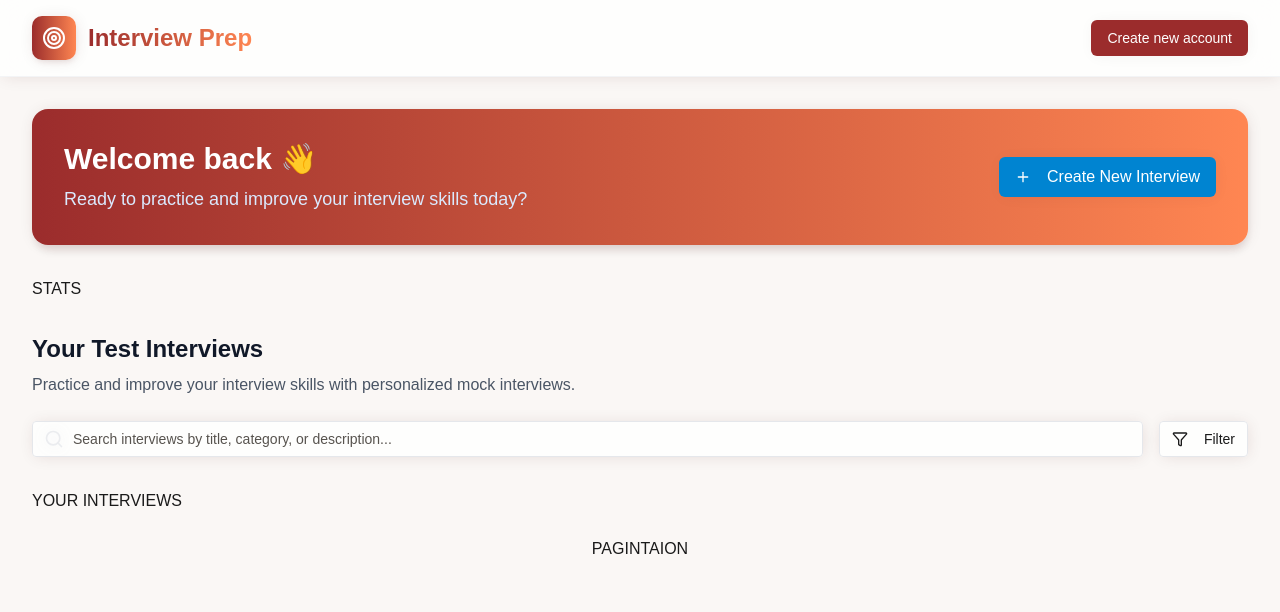
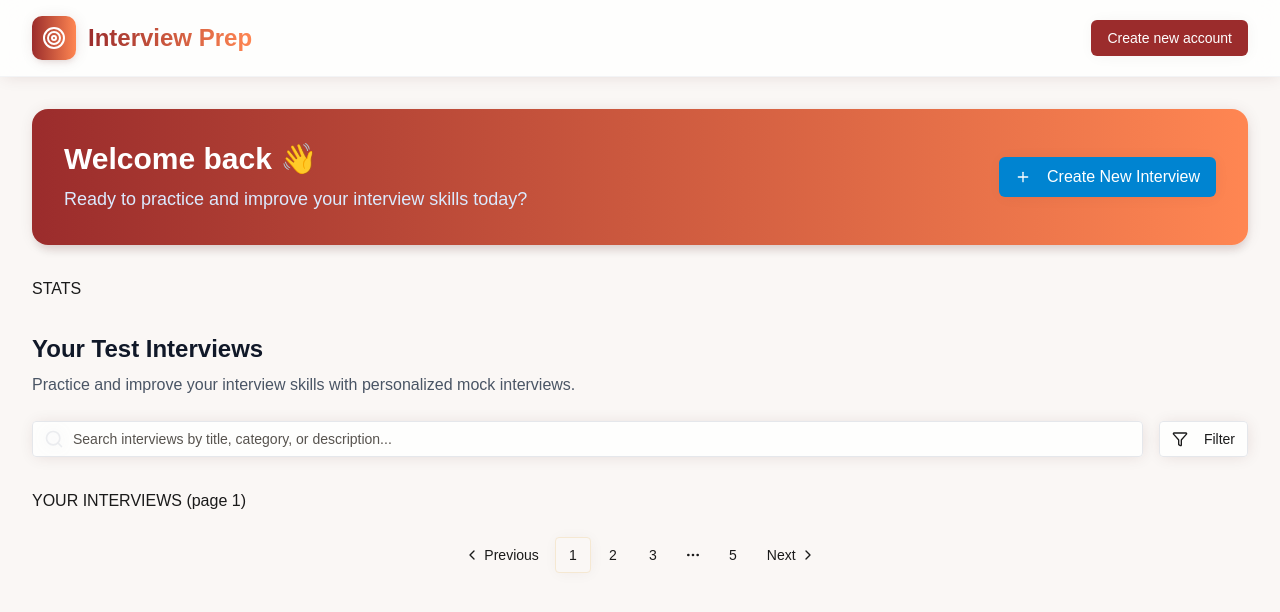
Before and after one commit to peterdinis/Interview-Prep, a Next.js app: page /dashboard in a window 1280 px wide. Shown: the top 612 px of the page. Built offline with nearby package versions, Linux system fonts and the light colour scheme.

Commit message:
infra: Start to updating dashboard WIP

```diff
--- a/components/dashboard/DashboardWrapper.tsx
+++ b/components/dashboard/DashboardWrapper.tsx
@@ -1,11 +1,53 @@
+"use client"
+
 import { Filter, Plus, Search } from "lucide-react";
-import type { FC } from "react";
+import { useState } from "react";
 import { Button } from "../ui/button";
 import { Input } from "../ui/input";
+import {
+  Pagination,
+  PaginationContent,
+  PaginationItem,
+  PaginationLink,
+  PaginationPrevious,
+  PaginationNext,
+  PaginationEllipsis,
+} from "../ui/pagination";
 
-const DashboardWrapper: FC = () => {
+const DashboardWrapper = () => {
+  const [currentPage, setCurrentPage] = useState(1);
+  const totalPages = 5;
+
+  const handlePageChange = (page: number) => {
+    if (page >= 1 && page <= totalPages) {
+      setCurrentPage(page);
+    }
+  };
+
+  const getPageNumbers = () => {
+    const delta = 2;
+    const range: number[] = [];
+
+    for (let i = Math.max(2, currentPage - delta); i <= Math.min(totalPages - 1, currentPage + delta); i++) {
+      range.push(i);
+    }
+
+    if (currentPage - delta > 2) {
+      range.unshift(-1);
+    }
+    if (currentPage + delta < totalPages - 1) {
+      range.push(-2);
+    }
+
+    range.unshift(1);
+    if (totalPages > 1) range.push(totalPages);
+
+    return range;
+  };
+
   return (
     <main className="relative max-w-7xl mx-auto px-4 sm:px-6 lg:px-8 py-8">
+      {/* Welcome Banner */}
       <div className="mb-8 animate-fade-in-up">
         <div className="bg-gradient-to-r from-primary to-secondary rounded-2xl p-8 text-white shadow-xl">
           <div className="flex flex-col lg:flex-row lg:items-center lg:justify-between">
@@ -16,10 +58,7 @@ const DashboardWrapper: FC = () => {
               </p>
             </div>
             <div className="mt-6 lg:mt-0">
-							<Button
-								className="bg-sky-600 hover:bg-sky-900 rounded-lg text-base"
-								size="lg"
-							>
+              <Button className="bg-sky-600 hover:bg-sky-900 rounded-lg text-base" size="lg">
                 <Plus className="h-7 w-7 mr-2" />
                 Create New Interview
               </Button>
@@ -28,26 +67,21 @@ const DashboardWrapper: FC = () => {
         </div>
       </div>
 
-			<div className="grid grid-cols-1 md:grid-cols-2 lg:grid-cols-4 gap-6 mb-8">
-				STATS
-			</div>
+      {/* Stats */}
+      <div className="grid grid-cols-1 md:grid-cols-2 lg:grid-cols-4 gap-6 mb-8">STATS</div>
 
+      {/* Header Section */}
       <div className="mb-8">
         <div className="flex flex-col sm:flex-row sm:items-center sm:justify-between mb-6">
-					<div
-						className="animate-fade-in-up"
-						style={{ animationDelay: "200ms" }}
-					>
-						<h2 className="text-2xl font-bold text-gray-900 mb-2">
-							Your Test Interviews
-						</h2>
+          <div className="animate-fade-in-up" style={{ animationDelay: "200ms" }}>
+            <h2 className="text-2xl font-bold text-gray-900 mb-2">Your Test Interviews</h2>
             <p className="text-gray-600">
-							Practice and improve your interview skills with personalized mock
-							interviews.
+              Practice and improve your interview skills with personalized mock interviews.
             </p>
           </div>
         </div>
 
+        {/* Search & Filter */}
         <div
           className="flex flex-col sm:flex-row gap-4 animate-fade-in-up"
           style={{ animationDelay: "300ms" }}
@@ -69,10 +103,52 @@ const DashboardWrapper: FC = () => {
         </div>
       </div>
 
-			<div className="">YOUR INTERVIEWS</div>
+      {/* Interviews List */}
+      <div>YOUR INTERVIEWS (page {currentPage})</div>
 
+      {/* Pagination */}
       <div className="flex mt-6 justify-center items-center">
-				PAGINTAION
+        <Pagination>
+          <PaginationContent>
+            <PaginationItem>
+              <PaginationPrevious onClick={() => handlePageChange(currentPage - 1)} />
+            </PaginationItem>
+
+            {getPageNumbers().map((page, idx) => {
+              if (page === -1) {
+                return (
+                  <PaginationItem key={`ellipsis-left-${idx}`}>
+                    <PaginationEllipsis />
+                  </PaginationItem>
+                );
+              }
+
+              if (page === -2) {
+                return (
+                  <PaginationItem key={`ellipsis-right-${idx}`}>
+                    <PaginationEllipsis />
+                  </PaginationItem>
+                );
+              }
+
+              return (
+                <PaginationItem key={page}>
+                  <PaginationLink
+                    isActive={currentPage === page}
+                    onClick={() => handlePageChange(page)}
+                    href="#"
+                  >
+                    {page}
+                  </PaginationLink>
+                </PaginationItem>
+              );
+            })}
+
+            <PaginationItem>
+              <PaginationNext onClick={() => handlePageChange(currentPage + 1)} />
+            </PaginationItem>
+          </PaginationContent>
+        </Pagination>
       </div>
     </main>
   );
```
Lines whose indentation alone changed are shown as unchanged.
